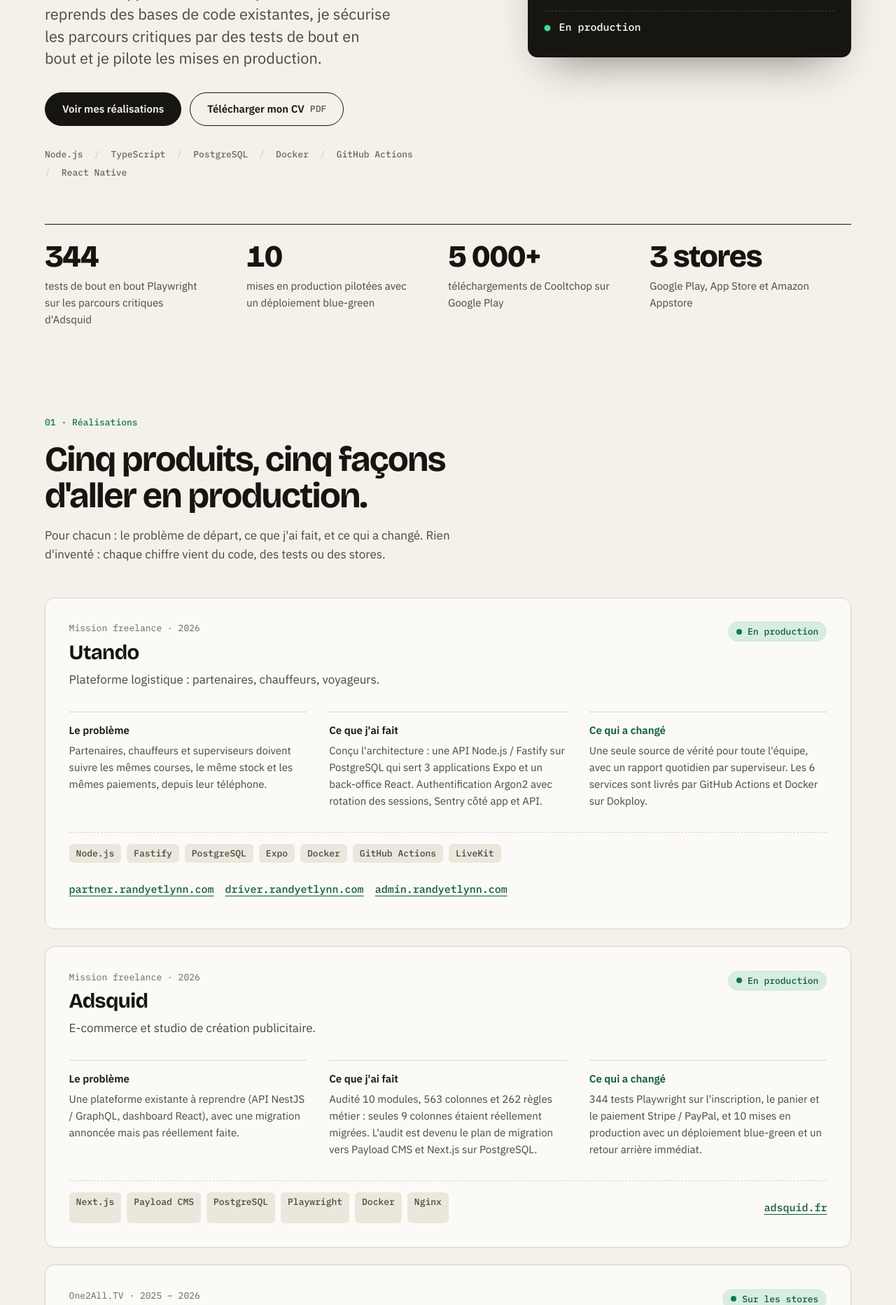
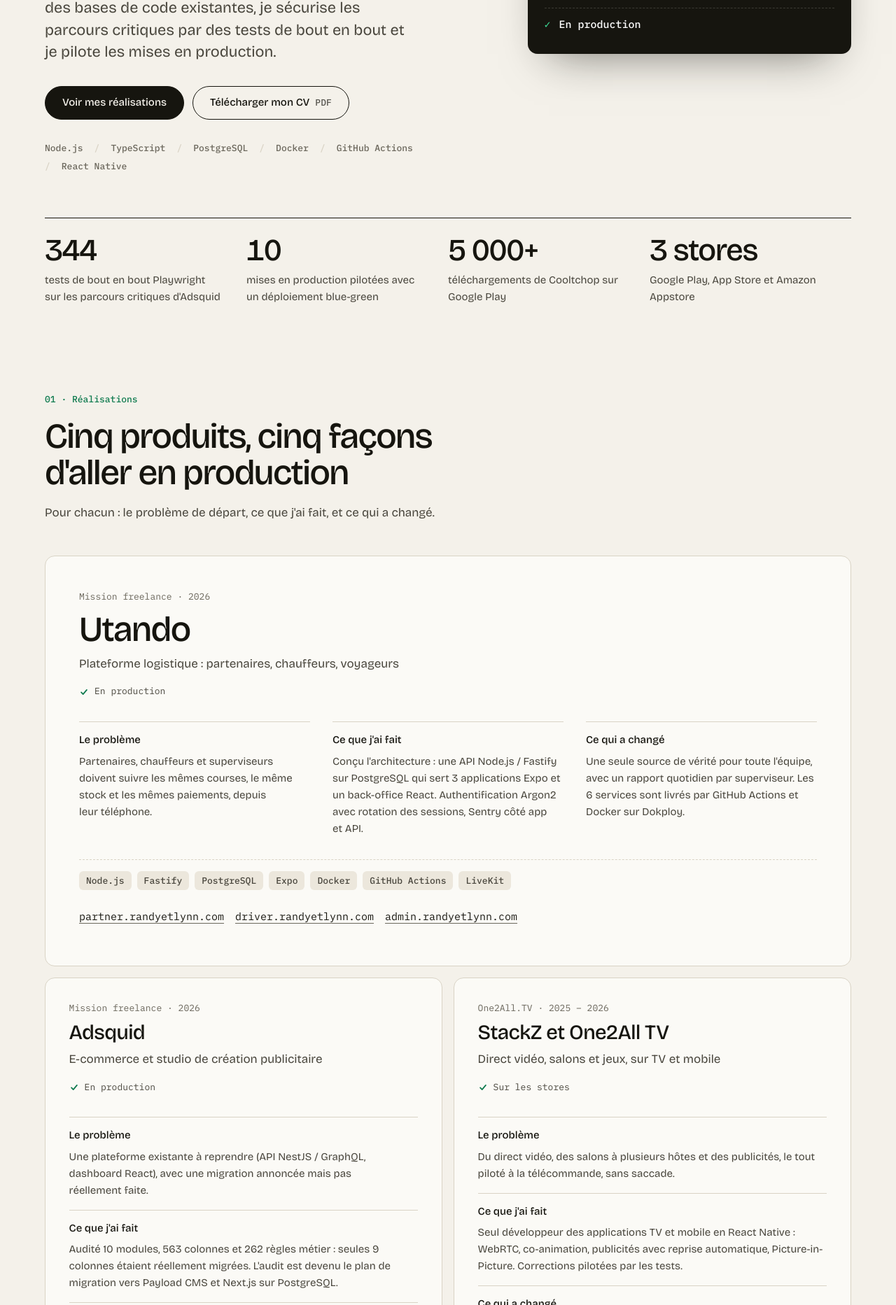
Before and after one commit to Messanga11/Messanga11.github.io, a plain HTML site: page index.html in a window 1280 px wide. Shown: the part 580-2445 px from the top of the page at 70% size. Drawn offline with nearby package versions, Linux system fonts and the light colour scheme.

Commit message:
style: polish portfolio after unslop audit
Co-Authored-By: Claude Opus 5.5 <noreply@anthropic.com>

```diff
--- a/assets/css/styles.css
+++ b/assets/css/styles.css
@@ -25,7 +25,7 @@
 
   /* Typographie */
   --font-display: "Bricolage Grotesque", "Helvetica Neue", Arial, sans-serif;
-  --font-body: "IBM Plex Sans", "Helvetica Neue", Arial, sans-serif;
+  --font-body: "Bricolage Grotesque", "Helvetica Neue", Arial, sans-serif;
   --font-mono: "IBM Plex Mono", ui-monospace, Menlo, Consolas, monospace;
 
   --fs-xs: 0.8125rem;
@@ -80,7 +80,7 @@ body {
   -webkit-font-smoothing: antialiased;
 }
 img, svg { display: block; max-width: 100%; }
-h1, h2, h3, h4 { font-family: var(--font-display); font-weight: 700; margin: 0; text-wrap: balance; }
+h1, h2, h3, h4 { font-family: var(--font-display); font-weight: 500; margin: 0; text-wrap: balance; }
 p { margin: 0; text-wrap: pretty; }
 ul, ol { margin: 0; padding: 0; list-style: none; }
 a { color: inherit; }
@@ -106,7 +106,7 @@ a { color: inherit; }
   min-height: 48px; padding: 0 var(--s-5);
   border-radius: 999px; border: 1.5px solid var(--ink);
   background: var(--ink); color: var(--paper);
-  font: 600 var(--fs-sm)/1 var(--font-body);
+  font: 500 var(--fs-sm)/1 var(--font-body);
   text-decoration: none; cursor: pointer;
   transition: background-color .2s var(--ease), color .2s var(--ease), transform .12s var(--ease);
 }
@@ -122,7 +122,6 @@ a { color: inherit; }
 .btn-ghost-invert:hover { background: var(--contact-ink); color: var(--contact-bg); border-color: var(--contact-ink); }
 .actions { display: flex; flex-wrap: wrap; gap: var(--s-3); }
 
-.dot { width: 8px; height: 8px; border-radius: 50%; background: var(--accent); display: inline-block; flex: none; }
 
 /* En-tête ------------------------------------------------------------- */
 .site-header {
@@ -137,7 +136,7 @@ a { color: inherit; }
 .header-inner { display: flex; align-items: center; justify-content: space-between; min-height: 4.25rem; }
 .brand {
   display: inline-flex; align-items: center; gap: var(--s-2);
-  font: 700 1.0625rem/1 var(--font-display); text-decoration: none;
+  font: 600 1.0625rem/1 var(--font-display); text-decoration: none;
   min-height: 44px;
 }
 .brand-mark {
@@ -184,7 +183,7 @@ a { color: inherit; }
   .nav-list.is-open { display: flex; }
   .nav-list li { border-bottom: 1px solid var(--line); }
   .nav-list li:last-child { border: 0; padding-top: var(--s-4); }
-  .nav-list a:not(.btn) { font: 700 1.5rem/1 var(--font-display); color: var(--ink); min-height: 64px; }
+  .nav-list a:not(.btn) { font: 500 1.5rem/1 var(--font-display); color: var(--ink); min-height: 64px; }
   .nav-list a[aria-current="true"]::before { display: none; }
   .nav-list .btn { width: 100%; justify-content: center; min-height: 52px; }
 }
@@ -194,14 +193,9 @@ a { color: inherit; }
 .hero-grid { display: grid; gap: var(--s-7); align-items: center; }
 @media (min-width: 64rem) { .hero-grid { grid-template-columns: 1.15fr .85fr; gap: var(--s-8); } }
 
-.status {
-  display: inline-flex; align-items: center; gap: var(--s-2);
-  font: 500 var(--fs-sm)/1.2 var(--font-body); color: var(--ink-2);
-  padding: var(--s-2) var(--s-3); border: 1px solid var(--line); border-radius: 999px; background: var(--surface);
-}
-.status .dot { box-shadow: 0 0 0 4px var(--accent-soft); }
+.status { font-size: var(--fs-xs); color: var(--ink-3); }
 .hero h1 {
-  font-size: var(--fs-h1); line-height: .98; letter-spacing: -0.035em; font-weight: 800;
+  font-size: var(--fs-h1); line-height: 1; letter-spacing: -0.03em; font-weight: 600;
   margin-top: var(--s-5); max-width: 14ch;
 }
 .lead { font-size: var(--fs-lead); line-height: 1.45; color: var(--ink-2); max-width: 38ch; margin-top: var(--s-5); }
@@ -227,8 +221,6 @@ a { color: inherit; }
 .deploy-log li { display: flex; gap: var(--s-3); }
 .deploy-log .ok { color: var(--log-ok); flex: none; width: 1ch; }
 .deploy-log .final { margin-top: var(--s-2); padding-top: var(--s-3); border-top: 1px dashed rgba(233,229,218,.18); color: #FFFFFF; font-weight: 500; }
-.deploy-log .final .ok { animation: pulse 2.4s var(--ease) infinite; }
-@keyframes pulse { 50% { opacity: .35; } }
 
 /* Lignes du journal : écrites une fois au chargement (désactivé si mouvement réduit) */
 .js .deploy-log li { opacity: 0; transform: translateY(4px); }
@@ -245,7 +237,7 @@ a { color: inherit; }
   margin: var(--s-8) 0 0; border-top: 1px solid var(--ink);
 }
 .figures > div { padding: var(--s-5) var(--s-4) 0 0; }
-.figures dt { font: 800 clamp(1.75rem, 1.3rem + 2vw, 2.75rem)/1 var(--font-display); letter-spacing: -0.03em; font-variant-numeric: tabular-nums; }
+.figures dt { font: 500 clamp(1.75rem, 1.3rem + 2vw, 2.75rem)/1 var(--font-display); letter-spacing: -0.03em; font-variant-numeric: tabular-nums; }
 .figures dd { margin: var(--s-2) 0 0; font-size: var(--fs-sm); color: var(--ink-2); max-width: 26ch; }
 @media (min-width: 64rem) { .figures { grid-template-columns: repeat(4, minmax(0, 1fr)); } }
 @media (max-width: 63.99rem) { .figures > div:nth-child(n+3) { margin-top: var(--s-5); } }
@@ -259,31 +251,34 @@ a { color: inherit; }
 .section-intro { color: var(--ink-2); max-width: 60ch; }
 
 /* Fiches de release --------------------------------------------------- */
-.releases { display: grid; gap: var(--s-5); }
+.releases { display: grid; gap: var(--s-4); }
+@media (min-width: 64rem) {
+  .releases { grid-template-columns: repeat(2, minmax(0, 1fr)); }
+  .release.release-main { grid-column: 1 / -1; padding: var(--s-7); }
+  .release:not(.release-main) .release-body { grid-template-columns: 1fr; gap: var(--s-4); }
+}
+.release.release-main h3 { font-size: var(--fs-h2); letter-spacing: -0.03em; }
 .release {
   background: var(--surface); border: 1px solid var(--line); border-radius: var(--radius);
   padding: clamp(1.25rem, 0.9rem + 1.5vw, 2.25rem);
   transition: border-color .2s var(--ease), transform .2s var(--ease);
 }
 .release:hover { border-color: var(--ink-3); }
-.release-head { display: flex; flex-wrap: wrap; justify-content: space-between; gap: var(--s-4); align-items: flex-start; }
+.release-head { display: grid; gap: var(--s-3); justify-items: start; }
 .release-meta { font-size: var(--fs-xs); color: var(--ink-3); }
 .release h3 { font-size: var(--fs-h3); letter-spacing: -0.02em; line-height: 1.1; margin-top: var(--s-2); }
 .release-tag { color: var(--ink-2); margin-top: var(--s-2); }
-.pill {
+.state {
   display: inline-flex; align-items: center; gap: var(--s-2); white-space: nowrap;
-  font: 500 var(--fs-xs)/1 var(--font-mono); padding: var(--s-2) var(--s-3); border-radius: 999px;
+  font-size: var(--fs-xs); color: var(--ink-2); padding-top: var(--s-1);
 }
-.pill-live { background: var(--accent-soft); color: var(--accent-strong); }
-@media (prefers-color-scheme: dark) { .pill-live { color: var(--accent); } }
+.check { color: var(--accent); flex: none; }
 
 .release-body { display: grid; gap: var(--s-5); margin-top: var(--s-6); }
 @media (min-width: 52rem) { .release-body { grid-template-columns: repeat(3, minmax(0, 1fr)); gap: var(--s-6); } }
 .release-body > div { border-top: 1px solid var(--line); padding-top: var(--s-4); }
-.release-body h4 { font: 600 var(--fs-sm)/1.3 var(--font-body); margin-bottom: var(--s-2); }
+.release-body h4 { font: 500 var(--fs-sm)/1.3 var(--font-body); margin-bottom: var(--s-2); }
 .release-body p { font-size: var(--fs-sm); color: var(--ink-2); line-height: 1.6; }
-.release-body > div:last-child h4 { color: var(--accent-strong); }
-@media (prefers-color-scheme: dark) { .release-body > div:last-child h4 { color: var(--accent); } }
 
 .release-foot {
   display: flex; flex-wrap: wrap; justify-content: space-between; gap: var(--s-4);
@@ -296,12 +291,11 @@ a { color: inherit; }
 }
 .links { display: flex; flex-wrap: wrap; gap: var(--s-1) var(--s-4); }
 .links a, .card a, .oss-list a {
-  font: 500 var(--fs-sm)/1.2 var(--font-mono); color: var(--accent-strong);
-  text-decoration: underline; text-decoration-thickness: 1px; text-underline-offset: 4px;
+  font: 400 var(--fs-sm)/1.2 var(--font-mono); color: var(--ink);
+  text-decoration: underline; text-decoration-color: var(--ink-3); text-decoration-thickness: 1px; text-underline-offset: 4px;
   display: inline-flex; align-items: center; min-height: 44px;
 }
-.links a:hover, .card a:hover, .oss-list a:hover { color: var(--ink); }
-@media (prefers-color-scheme: dark) { .links a, .card a, .oss-list a { color: var(--accent); } }
+.links a:hover, .card a:hover, .oss-list a:hover { text-decoration-color: var(--ink); }
 
 /* Cartes -------------------------------------------------------------- */
 .cards { display: grid; gap: var(--s-4); }
@@ -352,13 +346,13 @@ a { color: inherit; }
 }
 @media (min-width: 40rem) { .timeline li { grid-template-columns: 8.5rem 1fr; } }
 .t-year { font-size: var(--fs-xs); color: var(--ink-3); padding-top: 4px; font-variant-numeric: tabular-nums; }
-.timeline h3 { font: 600 1.0625rem/1.35 var(--font-body); }
+.timeline h3 { font: 500 1.0625rem/1.35 var(--font-body); }
 .timeline p { color: var(--ink-2); font-size: var(--fs-sm); margin-top: var(--s-1); }
-.sub-title { font: 600 var(--fs-sm)/1 var(--font-body); margin: var(--s-7) 0 var(--s-3); }
+.sub-title { font: 500 var(--fs-sm)/1 var(--font-body); margin: var(--s-7) 0 var(--s-3); }
 .edu { display: grid; gap: var(--s-3); }
 @media (min-width: 40rem) { .edu { grid-template-columns: repeat(3, minmax(0, 1fr)); } }
 .edu li { display: grid; gap: var(--s-1); padding: var(--s-4); background: var(--surface); border: 1px solid var(--line); border-radius: var(--radius-sm); }
-.edu strong { font-weight: 600; font-size: var(--fs-sm); }
+.edu strong { font-weight: 500; font-size: var(--fs-sm); }
 .edu span { color: var(--ink-2); font-size: var(--fs-sm); }
 
 /* Contact ------------------------------------------------------------- */
@@ -377,13 +371,11 @@ a { color: inherit; }
 .footer-inner { display: flex; flex-wrap: wrap; justify-content: space-between; gap: var(--s-2); padding-block: var(--s-5); font-size: var(--fs-xs); }
 
 /* Apparition au défilement ------------------------------------------- */
-.js [data-reveal] { opacity: 0; transform: translateY(12px); }
-.js [data-reveal].is-in { opacity: 1; transform: none; transition: opacity .5s var(--ease), transform .5s var(--ease); }
 
 @media (prefers-reduced-motion: reduce) {
   html { scroll-behavior: auto; }
   *, *::before, *::after { animation: none !important; transition: none !important; }
-  .js .deploy-log li, .js [data-reveal] { opacity: 1 !important; transform: none !important; }
+  .js .deploy-log li { opacity: 1 !important; transform: none !important; }
 }
 
 @media print {
--- a/assets/js/main.js
+++ b/assets/js/main.js
@@ -2,7 +2,6 @@
 // Le site reste entièrement lisible sans JavaScript.
 (() => {
   document.documentElement.classList.add('js');
-  const reduceMotion = window.matchMedia('(prefers-reduced-motion: reduce)').matches;
 
   // Année du pied de page
   const year = document.querySelector('[data-year]');
@@ -65,18 +64,4 @@
     }
   }
 
-  // Apparitions au défilement (désactivées si mouvement réduit)
-  const revealables = document.querySelectorAll('.release, .card, .steps li, .timeline li');
-  if (reduceMotion || !('IntersectionObserver' in window)) return;
-  const reveal = new IntersectionObserver((entries) => {
-    for (const entry of entries) {
-      if (!entry.isIntersecting) continue;
-      entry.target.classList.add('is-in');
-      reveal.unobserve(entry.target);
-    }
-  }, { rootMargin: '0px 0px -8% 0px' });
-  for (const el of revealables) {
-    el.setAttribute('data-reveal', '');
-    reveal.observe(el);
-  }
 })();
--- a/index.html
+++ b/index.html
@@ -33,7 +33,7 @@
 
   <link rel="preconnect" href="https://fonts.googleapis.com">
   <link rel="preconnect" href="https://fonts.gstatic.com" crossorigin>
-  <link rel="stylesheet" href="https://fonts.googleapis.com/css2?family=Bricolage+Grotesque:opsz,wght@12..96,500;12..96,700;12..96,800&family=IBM+Plex+Mono:wght@400;500&family=IBM+Plex+Sans:wght@400;500;600&display=swap">
+  <link rel="stylesheet" href="https://fonts.googleapis.com/css2?family=Bricolage+Grotesque:opsz,wght@12..96,400;12..96,500;12..96,600&family=IBM+Plex+Mono:wght@400;500&display=swap">
   <link rel="stylesheet" href="assets/css/styles.css">
   <script>document.documentElement.classList.add("js")</script>
 
@@ -98,8 +98,8 @@
     <section class="hero" id="haut" aria-labelledby="hero-title">
       <div class="wrap hero-grid">
         <div class="hero-copy">
-          <p class="status"><span class="dot" aria-hidden="true"></span>Disponible rapidement · Yaoundé, Cameroun</p>
-          <h1 id="hero-title">Je livre des logiciels qui tiennent en production.</h1>
+          <p class="status mono">Disponible rapidement, Yaoundé, Cameroun</p>
+          <h1 id="hero-title">Je livre des logiciels qui tiennent en production</h1>
           <p class="lead">Lead développeur full-stack depuis 2019. Je reprends des bases de code existantes, je sécurise les parcours critiques par des tests de bout en bout et je pilote les mises en production.</p>
           <div class="actions">
             <a class="btn" href="#realisations">Voir mes réalisations</a>
@@ -121,7 +121,7 @@
             <li><span class="ok">✓</span> Image Docker construite par GitHub Actions</li>
             <li><span class="ok">✓</span> Nouvelle version vérifiée avant la bascule</li>
             <li><span class="ok">✓</span> Version précédente prête pour un retour arrière</li>
-            <li class="final"><span class="ok">●</span> En production</li>
+            <li class="final"><span class="ok">✓</span> En production</li>
           </ol>
           <figcaption class="visually-hidden">Les étapes que je suis pour chaque mise en production.</figcaption>
         </figure>
@@ -142,19 +142,19 @@
       <div class="wrap">
         <header class="section-head">
           <p class="eyebrow mono">01 · Réalisations</p>
-          <h2 id="work-title">Cinq produits, cinq façons d'aller en production.</h2>
-          <p class="section-intro">Pour chacun : le problème de départ, ce que j'ai fait, et ce qui a changé. Rien d'inventé : chaque chiffre vient du code, des tests ou des stores.</p>
+          <h2 id="work-title">Cinq produits, cinq façons d'aller en production</h2>
+          <p class="section-intro">Pour chacun : le problème de départ, ce que j'ai fait, et ce qui a changé.</p>
         </header>
 
         <div class="releases">
-          <article class="release" aria-labelledby="r-utando">
+          <article class="release release-main" aria-labelledby="r-utando">
             <header class="release-head">
               <div>
                 <p class="release-meta mono">Mission freelance · 2026</p>
                 <h3 id="r-utando">Utando</h3>
-                <p class="release-tag">Plateforme logistique : partenaires, chauffeurs, voyageurs.</p>
+                <p class="release-tag">Plateforme logistique : partenaires, chauffeurs, voyageurs</p>
               </div>
-              <p class="pill pill-live"><span class="dot" aria-hidden="true"></span>En production</p>
+              <p class="state mono"><svg class="check" viewBox="0 0 16 16" width="14" height="14" aria-hidden="true"><path d="M3.5 8.5l3 3 6-7" fill="none" stroke="currentColor" stroke-width="2" stroke-linecap="round" stroke-linejoin="round"/></svg>En production</p>
             </header>
             <div class="release-body">
               <div><h4>Le problème</h4><p>Partenaires, chauffeurs et superviseurs doivent suivre les mêmes courses, le même stock et les mêmes paiements, depuis leur téléphone.</p></div>
@@ -176,9 +176,9 @@
               <div>
                 <p class="release-meta mono">Mission freelance · 2026</p>
                 <h3 id="r-adsquid">Adsquid</h3>
-                <p class="release-tag">E-commerce et studio de création publicitaire.</p>
+                <p class="release-tag">E-commerce et studio de création publicitaire</p>
               </div>
-              <p class="pill pill-live"><span class="dot" aria-hidden="true"></span>En production</p>
+              <p class="state mono"><svg class="check" viewBox="0 0 16 16" width="14" height="14" aria-hidden="true"><path d="M3.5 8.5l3 3 6-7" fill="none" stroke="currentColor" stroke-width="2" stroke-linecap="round" stroke-linejoin="round"/></svg>En production</p>
             </header>
             <div class="release-body">
               <div><h4>Le problème</h4><p>Une plateforme existante à reprendre (API NestJS / GraphQL, dashboard React), avec une migration annoncée mais pas réellement faite.</p></div>
@@ -196,9 +196,9 @@
               <div>
                 <p class="release-meta mono">One2All.TV · 2025 – 2026</p>
                 <h3 id="r-stackz">StackZ et One2All TV</h3>
-                <p class="release-tag">Direct vidéo, salons et jeux, sur TV et mobile.</p>
+                <p class="release-tag">Direct vidéo, salons et jeux, sur TV et mobile</p>
               </div>
-              <p class="pill pill-live"><span class="dot" aria-hidden="true"></span>Sur les stores</p>
+              <p class="state mono"><svg class="check" viewBox="0 0 16 16" width="14" height="14" aria-hidden="true"><path d="M3.5 8.5l3 3 6-7" fill="none" stroke="currentColor" stroke-width="2" stroke-linecap="round" stroke-linejoin="round"/></svg>Sur les stores</p>
             </header>
             <div class="release-body">
               <div><h4>Le problème</h4><p>Du direct vidéo, des salons à plusieurs hôtes et des publicités, le tout piloté à la télécommande, sans saccade.</p></div>
@@ -216,9 +216,9 @@
               <div>
                 <p class="release-meta mono">WebPackSolution · 2026</p>
                 <h3 id="r-crm">CRM immobilier</h3>
-                <p class="release-tag">Le CRM qui alimente exclusivealgarvevillas.com.</p>
+                <p class="release-tag">Le CRM qui alimente exclusivealgarvevillas.com</p>
               </div>
-              <p class="pill pill-live"><span class="dot" aria-hidden="true"></span>En production</p>
+              <p class="state mono"><svg class="check" viewBox="0 0 16 16" width="14" height="14" aria-hidden="true"><path d="M3.5 8.5l3 3 6-7" fill="none" stroke="currentColor" stroke-width="2" stroke-linecap="round" stroke-linejoin="round"/></svg>En production</p>
             </header>
             <div class="release-body">
               <div><h4>Le problème</h4><p>Des prospects arrivent par le site, par e-mail et par WhatsApp. Aucun ne doit rester sans réponse.</p></div>
@@ -236,9 +236,9 @@
               <div>
                 <p class="release-meta mono">Kevmax · 2021 – 2026</p>
                 <h3 id="r-cooltchop">Cooltchop</h3>
-                <p class="release-tag">Commande et livraison de repas au Cameroun.</p>
+                <p class="release-tag">Commande et livraison de repas au Cameroun</p>
               </div>
-              <p class="pill pill-live"><span class="dot" aria-hidden="true"></span>Sur les stores</p>
+              <p class="state mono"><svg class="check" viewBox="0 0 16 16" width="14" height="14" aria-hidden="true"><path d="M3.5 8.5l3 3 6-7" fill="none" stroke="currentColor" stroke-width="2" stroke-linecap="round" stroke-linejoin="round"/></svg>Sur les stores</p>
             </header>
             <div class="release-body">
               <div><h4>Le problème</h4><p>Commander un repas au Cameroun, sur des réseaux mobiles qui coupent souvent.</p></div>
@@ -259,7 +259,7 @@
       <div class="wrap">
         <header class="section-head">
           <p class="eyebrow mono">02 · Autres projets</p>
-          <h2 id="more-title">D'autres produits, la même exigence.</h2>
+          <h2 id="more-title">D'autres produits, la même exigence</h2>
         </header>
         <ul class="cards">
           <li class="card">
@@ -319,7 +319,7 @@
       <div class="wrap">
         <header class="section-head">
           <p class="eyebrow mono">03 · Méthode</p>
-          <h2 id="method-title">Une méthode prévisible pour des projets qui ne le sont pas.</h2>
+          <h2 id="method-title">Une méthode prévisible pour des projets qui ne le sont pas</h2>
         </header>
         <ol class="steps">
           <li><span class="step-n mono">01</span><h3>Comprendre</h3><p>Le besoin réel, les utilisateurs, et ce que « réussi » veut dire, avant la première ligne de code.</p></li>
@@ -337,7 +337,7 @@
       <div class="wrap path-grid">
         <header class="section-head">
           <p class="eyebrow mono">04 · Parcours</p>
-          <h2 id="path-title">En production depuis 2019.</h2>
+          <h2 id="path-title">En production depuis 2019</h2>
           <p class="section-intro">Web, mobile, TV et backend, pour des clients au Cameroun et en Europe.</p>
           <a class="btn btn-ghost" href="assets/cv-paul-messanga.pdf" download>Télécharger mon CV <span class="meta">PDF</span></a>
         </header>
```
